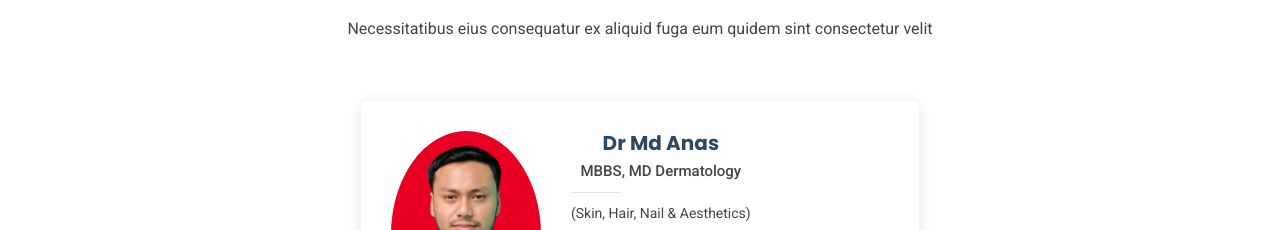
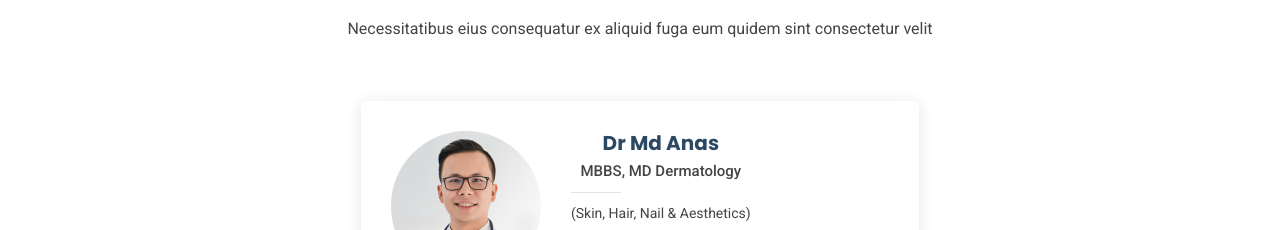
Before and after one commit to nsmathslibrary/102, a plain HTML site: page index.html in a window 1280 px wide. Shown: the part 3369-3599 px from the top of the page. Drawn offline with Linux system fonts and the light colour scheme.

Commit message:
Update index.html

```diff
--- a/index.html
+++ b/index.html
@@ -561,7 +561,7 @@
 <center>
           <div class="col-lg-6" data-aos="fade-up" data-aos-delay="100">
             <div class="team-member d-flex align-items-start">
-              <div class="pic"><img src="Photo1-1.jpg" class="img-fluid" alt=""></div>
+              <div class="pic"><img src="assets/img/doctors/doctors-3.jpg" class="img-fluid" alt=""></div>
               <div class="member-info">
                 <h4>Dr Md Anas</h4>
                 <span>MBBS, MD Dermatology</span>
```
